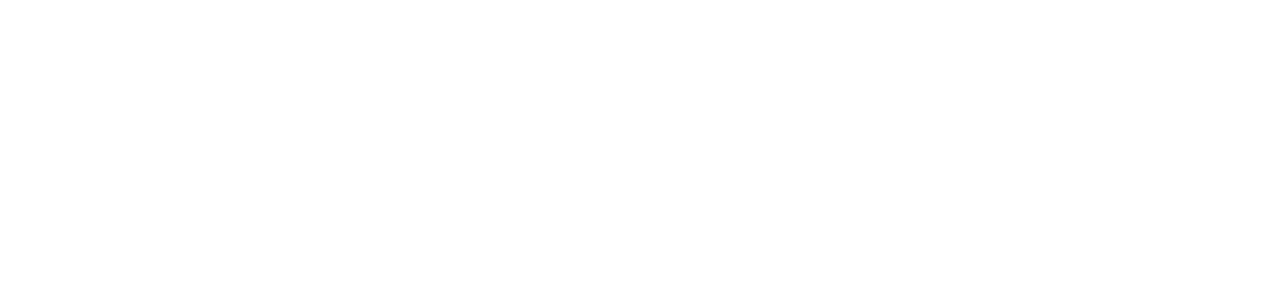
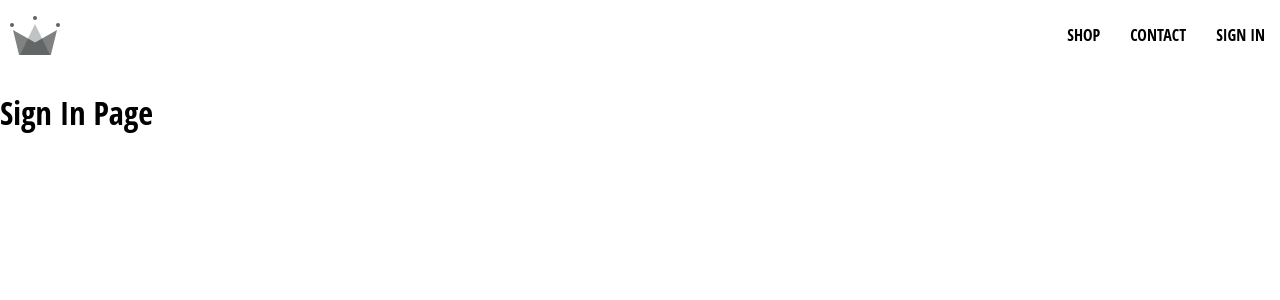
Before and after one commit to cv-bit/crwn-clothing, a React (Create React App) app: page /signIn in a window 1280 px wide. Before the commit this address had no page. Shown: the top 300 px of the page. Built offline with nearby package versions, Linux system fonts and the light colour scheme; the HTML template or start-up script is replaced by a standard one.

Commit message:
updating sign in

```diff
--- a/package.json
+++ b/package.json
@@ -6,6 +6,7 @@
     "@testing-library/jest-dom": "^5.16.4",
     "@testing-library/react": "^13.2.0",
     "@testing-library/user-event": "^13.5.0",
+    "firebase": "^9.8.3",
     "react": "^18.1.0",
     "react-dom": "^18.1.0",
     "react-router-dom": "^6.3.0",
--- a/src/App.js
+++ b/src/App.js
@@ -2,6 +2,7 @@
 import Navigation from './routes/navigation/navigation.component';
 
 import Home from './routes/home/home.component';
+import SignIn from './routes/sign-in/sign-in.component';
 
 const Shop = () =>  {
   return <h1>I am the shop page</h1>
@@ -13,6 +14,7 @@
       <Route path='/' element={<Navigation />}>
         <Route index element={<Home />} />
         <Route path='shop' element={<Shop/>} />
+        <Route path='signIn' element={<SignIn/>} />
       </Route>
     </Routes>
   );
--- a/src/routes/navigation/navigation.component.jsx
+++ b/src/routes/navigation/navigation.component.jsx
@@ -17,7 +17,7 @@
                 <Link className='nav-link' to='/contact'>
                     CONTACT
                 </Link>
-                <Link className='nav-link' to='/singin'>
+                <Link className='nav-link' to='/signIn'>
                     SIGN IN
                 </Link>
             </div>
--- /dev/null
+++ b/src/routes/sign-in/sign-in.component.jsx
@@ -0,0 +1,9 @@
+const SignIn = () => {
+    return (
+        <div>
+            <h1>Sign In Page</h1>
+        </div>
+    )
+}
+
+export default SignIn
```
Also changed, not shown: 1 other file (tests, documents, lock files or other folders).
